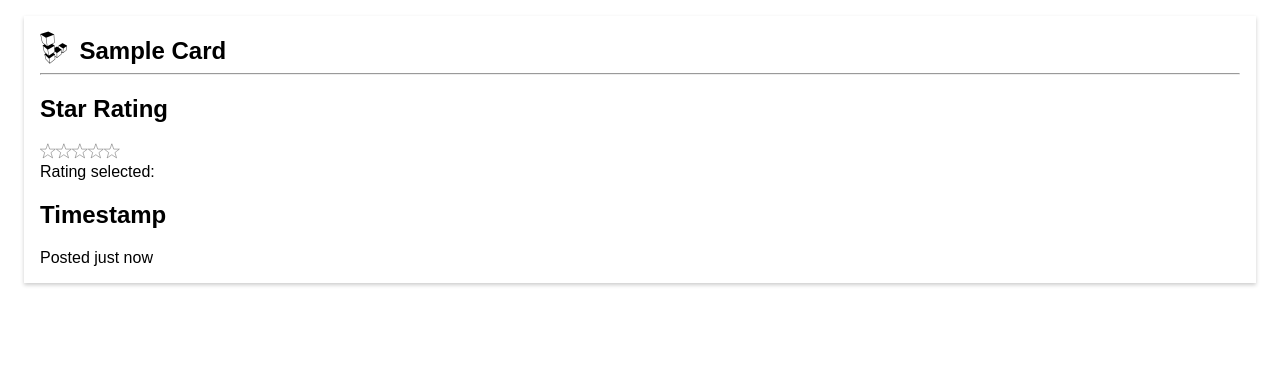
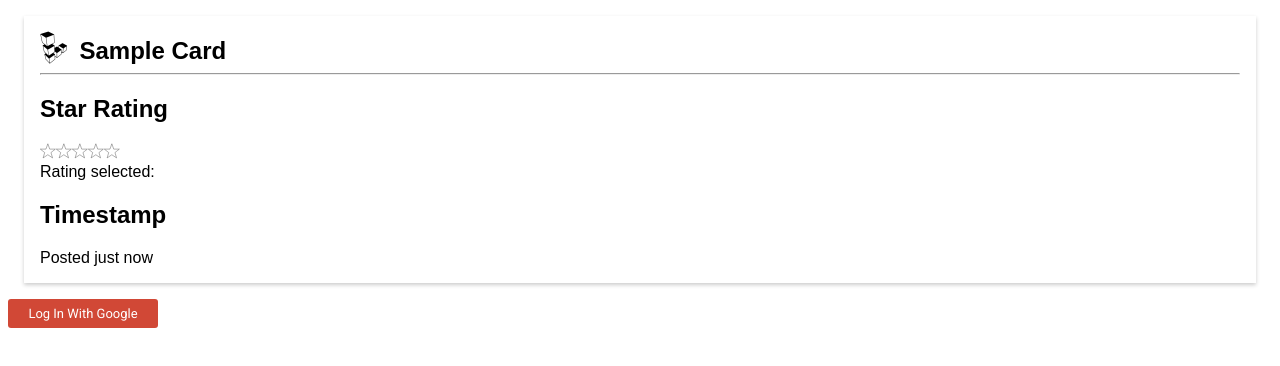
Before and after one commit to abhishekdhaduvai/react_components, a React (Create React App) app: page / in a window 1280 px wide. Shown: the top 366 px of the page. Built offline with nearby package versions, Linux system fonts and the light colour scheme.

Commit message:
add Google login

```diff
--- a/public/index.html
+++ b/public/index.html
@@ -4,21 +4,11 @@
     <meta charset="utf-8">
     <meta name="viewport" content="width=device-width, initial-scale=1, shrink-to-fit=no">
     <meta name="theme-color" content="#000000">
-    <!--
-      manifest.json provides metadata used when your web app is added to the
-      homescreen on Android. See https://developers.google.com/web/fundamentals/engage-and-retain/web-app-manifest/
-    -->
+
     <link rel="manifest" href="%PUBLIC_URL%/manifest.json">
     <link rel="shortcut icon" href="%PUBLIC_URL%/favicon.ico">
-    <!--
-      Notice the use of %PUBLIC_URL% in the tags above.
-      It will be replaced with the URL of the `public` folder during the build.
-      Only files inside the `public` folder can be referenced from the HTML.
+    <link href="https://fonts.googleapis.com/css?family=Roboto" rel="stylesheet">
 
-      Unlike "/favicon.ico" or "favicon.ico", "%PUBLIC_URL%/favicon.ico" will
-      work correctly both with client-side routing and a non-root public URL.
-      Learn how to configure a non-root public URL by running `npm run build`.
-    -->
     <title>React Components</title>
   </head>
   <body>
@@ -26,15 +16,6 @@
       You need to enable JavaScript to run this app.
     </noscript>
     <div id="root"></div>
-    <!--
-      This HTML file is a template.
-      If you open it directly in the browser, you will see an empty page.
 
-      You can add webfonts, meta tags, or analytics to this file.
-      The build step will place the bundled scripts into the <body> tag.
-
-      To begin the development, run `npm start` or `yarn start`.
-      To create a production bundle, use `npm run build` or `yarn build`.
-    -->
   </body>
 </html>
--- a/src/App.js
+++ b/src/App.js
@@ -3,8 +3,13 @@ import StarRating from './Components/StarRating';
 import Timestamp from './Components/Timestamp';
 import Card from './Components/Card';
 import Facebook from './Components/Facebook';
+import Google from './Components/Google';
 
 class App extends Component {
+
+  googleLogin = (userinfo) => {
+    console.log('Google user ', userinfo)
+  }
 
   render() {
 
@@ -20,6 +25,7 @@ class App extends Component {
             Posted <Timestamp time={1513287936000} />
           </div>
         </Card>
+        <div style={{display: 'flex'}}>
           {/*
             * size: enum [ small, medium, large ]
             * buttonText: enum [ login_with, continue_with ]
@@ -33,6 +39,14 @@ class App extends Component {
             showFriends='false'
             continueAs='true'
             logoutLink='true'/>
+
+          <Google
+            clientId='753560117840-taur5f0p90q09kmvtdc8p80j0e5mhi3j.apps.googleusercontent.com'
+            signInText='Log In With Google'
+            signOutText='Log Out'
+            onLogin={this.googleLogin}
+            onLogout={(e) => console.log('logged out')} />
+        </div>
       </div>
     );
   }
--- /dev/null
+++ b/src/Components/Google.js
@@ -0,0 +1,120 @@
+import React from 'react';
+
+class Google extends React.Component {
+
+  state = {
+    signedIn: false,
+    auth: undefined,
+  }
+
+  componentDidMount() {
+
+    var signInChanged = () => {
+      const { auth } = this.state
+      if(auth.isSignedIn.get()){
+        this.setState({signedIn: true});
+        this.handleSignIn(auth.currentUser.get());
+      }
+      else {
+        this.setState({signedIn: false});
+        this.props.onLogout();
+      }
+    }
+
+    var init = () => {
+      const params = {
+        client_id: this.props.clientId,
+        scope: 'profile'
+      }
+      window.gapi.load('auth2', () => {
+        window.gapi.auth2.init(params)
+        .then(res => {
+          this.setState({auth: res})
+          if(res.isSignedIn.get()) {
+            this.setState({signedIn: true})
+          }
+          res.isSignedIn.listen(signInChanged);
+          if(res.isSignedIn.get()){
+            this.setState({signedIn: true});
+            this.handleSignIn(res.currentUser.get());
+          }
+        });
+      });
+    }
+
+    (function(d, s, id, callback){
+      var js, fjs = d.getElementsByTagName(s)[0];
+      if (d.getElementById(id)) {return;}
+      js = d.createElement(s); js.id = id;
+      js.src = "https://apis.google.com/js/platform.js";
+      js.onload = callback;
+      fjs.parentNode.insertBefore(js, fjs);
+    }(document, 'script', 'google-api', init));
+
+  }
+
+  handleSignIn = (res) => {
+    const basicProfile = res.getBasicProfile();
+    res.googleId = basicProfile.getId();
+    res.profile = {
+      id: basicProfile.getId(),
+      name: basicProfile.getName(),
+      email: basicProfile.getEmail(),
+      givenName: basicProfile.getGivenName(),
+      familyName: basicProfile.getFamilyName(),
+    }
+    this.props.onLogin(res)
+  }
+
+  signIn = (e) => {
+    const auth2 = window.gapi.auth2.getAuthInstance();
+    auth2.signIn();
+  }
+
+  signOut = (e) => {
+    const auth2 = window.gapi.auth2.getAuthInstance();
+    auth2.signOut().then(() => {
+      this.setState({signedIn: false})
+    });
+
+  }
+
+  render(){
+    const { signedIn } = this.state;
+    const { signInText, signOutText } = this.props;
+    return (
+      <div>
+        {signedIn ?
+          <button
+            onClick={this.signOut}
+            style={initialStyle}>
+              {signOutText || 'Sign Out'}
+          </button>
+          :
+          <button
+            onClick={this.signIn}
+            style={initialStyle}>
+              {signInText || 'Sign In'}
+          </button>
+        }
+      </div>
+    )
+  }
+}
+
+const initialStyle = {
+  display: 'inline-block',
+  background: '#d14836',
+  color: '#fff',
+  width: 150,
+  height: 29,
+  paddingTop: 5,
+  paddingBottom: 5,
+  borderRadius: 3,
+  border: '1px solid transparent',
+  fontSize: 13,
+  fontFamily: 'Roboto',
+  cursor: 'pointer',
+}
+
+export default Google;
```
Also changed, not shown: 1 other file (tests, documents, lock files or other folders). Lines whose indentation alone changed are shown as unchanged.
